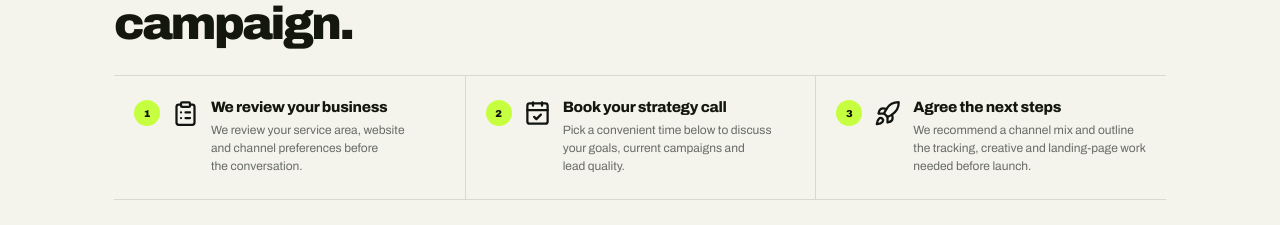
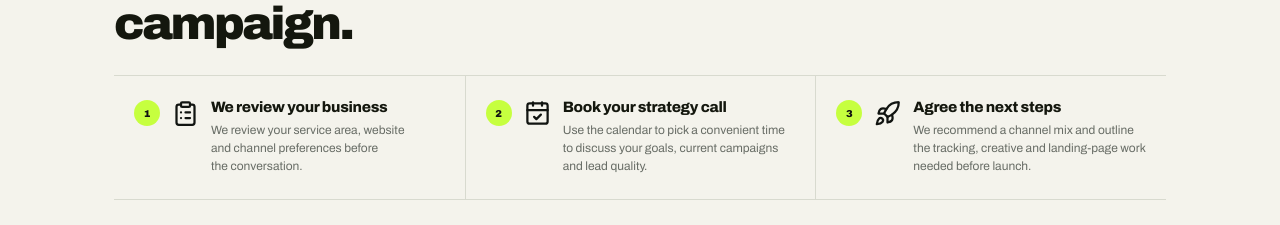
Before and after one commit to contact576/PPCguru-website, a Next.js app: page /google-ads-and-meta-ads/thank-you in a window 1280 px wide. Shown: the part 2073-2298 px from the top of the page. Built offline with nearby package versions, Linux system fonts and the light colour scheme; no server answers.

Commit message:
Align Google and Meta lead email with the booking flow

```diff
--- a/app/google-ads-and-meta-ads/thank-you/page.tsx
+++ b/app/google-ads-and-meta-ads/thank-you/page.tsx
@@ -30,7 +30,7 @@ export default async function GoogleMetaThankYouPage() {
         lede="Choose a time below for your Google Ads and Meta Ads strategy call. We’ll discuss your business, the channels that fit and a practical starting budget. Prefer to speak directly? Call or WhatsApp our team."
         steps={[
           { Icon: ClipboardList, title: "We review your business", copy: "We review your service area, website and channel preferences before the conversation." },
-          { Icon: CalendarCheck, title: "Book your strategy call", copy: "Pick a convenient time below to discuss your goals, current campaigns and lead quality." },
+          { Icon: CalendarCheck, title: "Book your strategy call", copy: "Use the calendar to pick a convenient time to discuss your goals, current campaigns and lead quality." },
           { Icon: Rocket, title: "Agree the next steps", copy: "We recommend a channel mix and outline the tracking, creative and landing-page work needed before launch." },
         ]}
         whatsappOpener="Hi PPC Guru — I just requested a Google Ads and Meta Ads growth plan. Can we talk?"
--- a/lib/email.ts
+++ b/lib/email.ts
@@ -323,9 +323,40 @@ const BUSINESS = {
 // Colours mirror the site (ink / lime / cream) so the email feels on-brand.
 const C = { ink: "#14170e", lime: "#ceff3a", cream: "#f1efe3", olive: "#5f6f17", dim: "#54564a", faint: "#8a8c72" };
 
-function autoresponderHtml(name: string): string {
-  const first = (name || "there").trim().split(/\s+/)[0];
+/** Sources select fixed, first-party destinations; form input cannot supply a URL. */
+function autoresponderCopy(source?: string) {
+  if (source === "landing:google-meta-ads") {
+    return {
+      request: "Google Ads + Meta Ads growth-plan request",
+      htmlIntro: "We’ll review your goals, market and budget before your strategy call. Here’s what happens next:",
+      textIntro: "We’ll review your goals, market and budget before your strategy call. Here’s what happens next:",
+      reviewHtml: "We review your goals, offer and current setup",
+      reviewText: "We review your goals, offer and current setup",
+      plan: "We’ll discuss your Google Ads and Meta Ads growth plan",
+      bookingUrl: `${BUSINESS.site}/google-ads-and-meta-ads/thank-you#book`,
+      ctaLabel: "Book your strategy call",
+    };
+  }
+  return {
+    request: "request",
+    htmlIntro: "A real strategist (not a bot) is already reviewing what you sent. Here's what happens next:",
+    textIntro: "A real strategist is already reviewing what you sent. What happens next:",
+    reviewHtml: "We review your ads / site &amp; find where budget is leaking",
+    reviewText: "We review your ads / site and find where budget is leaking",
+    plan: "You get a clear plan to turn spend into booked jobs",
+    bookingUrl: `${BUSINESS.site}/free-audit`,
+    ctaLabel: "Book your free audit call",
+  };
+}
+
+function escapeHtmlText(value: string): string {
+  return value.replace(/&/g, "&amp;").replace(/</g, "&lt;").replace(/>/g, "&gt;").replace(/"/g, "&quot;").replace(/'/g, "&#39;");
+}
+
+function autoresponderHtml(name: string, source?: string): string {
+  const first = escapeHtmlText((name || "there").trim().split(/\s+/)[0]);
   const unsub = `mailto:${BUSINESS.email}?subject=Unsubscribe`;
+  const copy = autoresponderCopy(source);
   return `<!doctype html><html><body style="margin:0;background:${C.cream};font-family:Arial,Helvetica,sans-serif;color:${C.ink};">
   <table role="presentation" width="100%" cellpadding="0" cellspacing="0" style="background:${C.cream};padding:28px 12px;">
     <tr><td align="center">
@@ -335,16 +366,16 @@ function autoresponderHtml(name: string): string {
           <span style="color:#a9aa97;font-size:12px;"> &nbsp;·&nbsp; Google &amp; Meta Ads, done right</span>
         </td></tr>
         <tr><td style="padding:32px 28px 8px;">
-          <h1 style="margin:0 0 14px;font-size:23px;line-height:1.25;">Thanks, ${first} — we've got your request. ✅</h1>
+          <h1 style="margin:0 0 14px;font-size:23px;line-height:1.25;">Thanks, ${first} — we've got your ${copy.request}. ✅</h1>
           <p style="margin:0 0 16px;font-size:15px;line-height:1.6;color:${C.dim};">
-            A real strategist (not a bot) is already reviewing what you sent. Here's what happens next:
+            ${copy.htmlIntro}
           </p>
           <table role="presentation" cellpadding="0" cellspacing="0" style="margin:0 0 20px;">
-            <tr><td style="padding:6px 0;font-size:15px;color:${C.ink};">✅ &nbsp;We review your ads / site &amp; find where budget is leaking</td></tr>
+            <tr><td style="padding:6px 0;font-size:15px;color:${C.ink};">✅ &nbsp;${copy.reviewHtml}</td></tr>
             <tr><td style="padding:6px 0;font-size:15px;color:${C.ink};">📞 &nbsp;We reach out within <strong>1 business day</strong> with next steps</td></tr>
-            <tr><td style="padding:6px 0;font-size:15px;color:${C.ink};">🚀 &nbsp;You get a clear plan to turn spend into booked jobs</td></tr>
+            <tr><td style="padding:6px 0;font-size:15px;color:${C.ink};">🚀 &nbsp;${copy.plan}</td></tr>
           </table>
-          <a href="${BUSINESS.site}/free-audit" style="display:inline-block;background:${C.lime};color:${C.ink};font-weight:700;font-size:14px;text-decoration:none;padding:14px 24px;border-radius:12px;">Book your free audit call →</a>
+          <a href="${copy.bookingUrl}" style="display:inline-block;background:${C.lime};color:${C.ink};font-weight:700;font-size:14px;text-decoration:none;padding:14px 24px;border-radius:12px;">${copy.ctaLabel} →</a>
           <p style="margin:22px 0 0;font-size:14px;line-height:1.6;color:${C.dim};">
             In the meantime, our <a href="${BUSINESS.site}/tools" style="color:${C.olive};font-weight:700;">free calculators</a> and
             <a href="${BUSINESS.site}/blog" style="color:${C.olive};font-weight:700;">latest guides</a> are worth a look.
@@ -365,17 +396,18 @@ function autoresponderHtml(name: string): string {
   </table></body></html>`;
 }
 
-function autoresponderText(name: string): string {
+function autoresponderText(name: string, source?: string): string {
   const first = (name || "there").trim().split(/\s+/)[0];
+  const copy = autoresponderCopy(source);
   return [
-    `Thanks, ${first} — we've got your request.`,
+    `Thanks, ${first} — we've got your ${copy.request}.`,
     ``,
-    `A real strategist is already reviewing what you sent. What happens next:`,
-    `  - We review your ads / site and find where budget is leaking`,
+    copy.textIntro,
+    `  - ${copy.reviewText}`,
     `  - We reach out within 1 business day with next steps`,
-    `  - You get a clear plan to turn spend into booked jobs`,
+    `  - ${copy.plan}`,
     ``,
-    `Book your free audit call: ${BUSINESS.site}/free-audit`,
+    `${copy.ctaLabel}: ${copy.bookingUrl}`,
     `Free tools: ${BUSINESS.site}/tools  ·  Guides: ${BUSINESS.site}/blog`,
     ``,
     `— The PPC Guru team`,
@@ -392,14 +424,14 @@ function autoresponderText(name: string): string {
  * false (never throws) when Resend isn't configured or delivery fails, so it
  * can't affect the form-submission result.
  */
-export async function sendLeadAutoresponder(lead: { name?: string; email?: string }): Promise<boolean> {
+export async function sendLeadAutoresponder(lead: { name?: string; email?: string }, context: { source?: string } = {}): Promise<boolean> {
   if (!lead.email || !emailConfigured()) return false;
   const name = lead.name || "";
   return sendMail({
     to: lead.email,
     subject: "Thanks — here's what happens next 🚀",
-    html: autoresponderHtml(name),
-    text: autoresponderText(name),
+    html: autoresponderHtml(name, context.source),
+    text: autoresponderText(name, context.source),
     headers: {
       // Improves deliverability + gives inbox providers a one-click unsubscribe.
       "List-Unsubscribe": `<mailto:${BUSINESS.email}?subject=Unsubscribe>`,
--- a/lib/lead-delivery.ts
+++ b/lib/lead-delivery.ts
@@ -79,7 +79,7 @@ export async function fanOut(input: DeliveryInput, ctx?: ConversionContext): Pro
     ),
     // Strict forms without a saved row wait for a team/CRM acknowledgement
     // before telling the visitor that their request has been received.
-    !input.requireDelivery || leadId !== null ? safe("autoresponder", sendLeadAutoresponder(lead), false) : false,
+    !input.requireDelivery || leadId !== null ? safe("autoresponder", sendLeadAutoresponder(lead, { source: record.source }), false) : false,
     ctx ? sendConversions(input, ctx) : undefined,
   ]);
   if (!emailed) {
@@ -120,7 +120,7 @@ export async function deliverLead(input: DeliveryInput): Promise<DeliveryOutcome
   if (input.requireDelivery && anyDelivered) {
     after(async () => {
       await Promise.all([
-        safe("autoresponder", sendLeadAutoresponder(input.lead), false),
+        safe("autoresponder", sendLeadAutoresponder(input.lead, { source: input.record.source }), false),
         sendConversions(input, ctx),
       ]);
     });
--- a/scripts/check-team-form-routing.mjs
+++ b/scripts/check-team-form-routing.mjs
@@ -166,6 +166,7 @@ for (const route of routes) {
     assert.equal(h.calls.crm[0][0].submissionId, stored ? LEAD_ID : undefined);
     assert.equal(h.calls.autoresponder.length, 1);
     assert.deepEqual(h.calls.autoresponder[0][0], { name: "Offline Test Person", email: EMAIL });
+    assert.deepEqual(h.calls.autoresponder[0][1], { source: route.source }, "both stored and fallback delivery must retain the source for the correct acknowledgement");
     for (const api of ["meta", "openai"]) {
       assert.equal(h.calls[api].length, 1);
       assert.equal(h.calls[api][0][0].source, route.source);
```
Also changed, not shown: scripts/check-team-email.mjs (+56 -0 lines), 1 other file (tests, documents, lock files or other folders).
